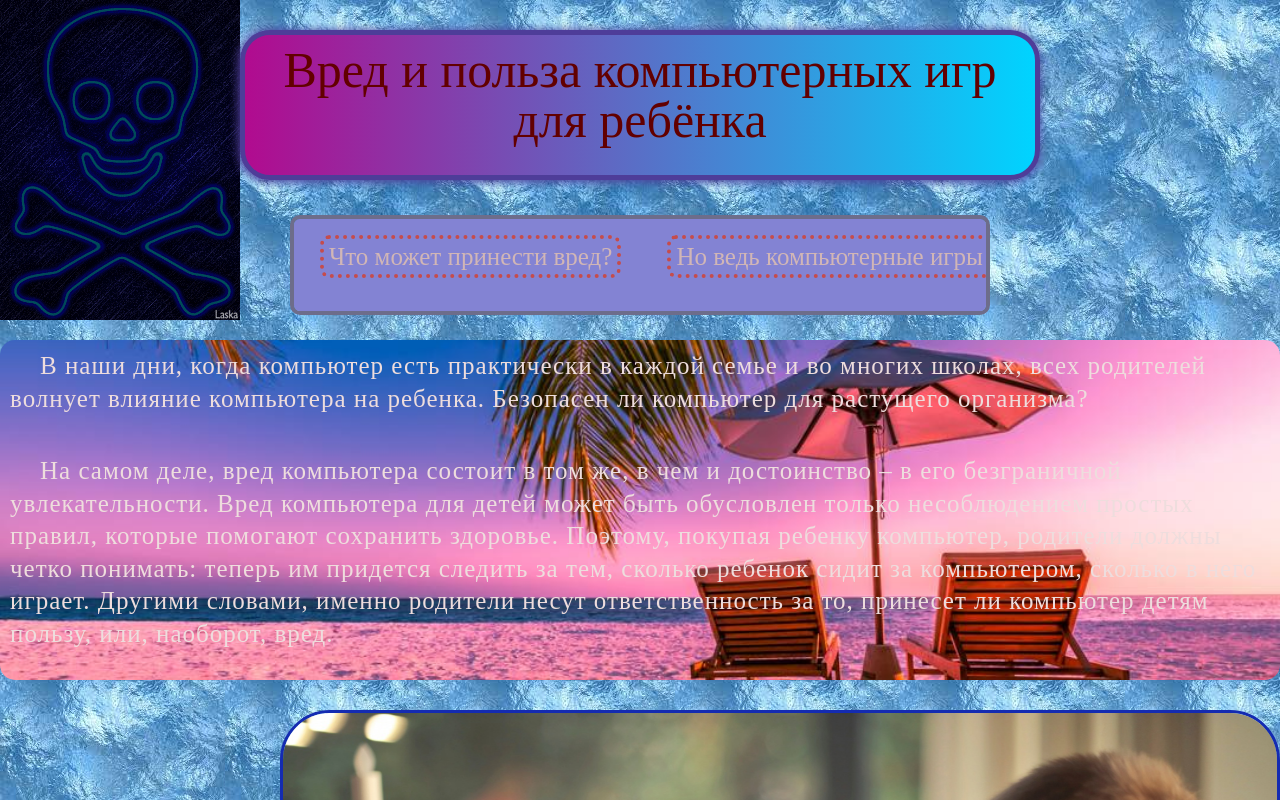
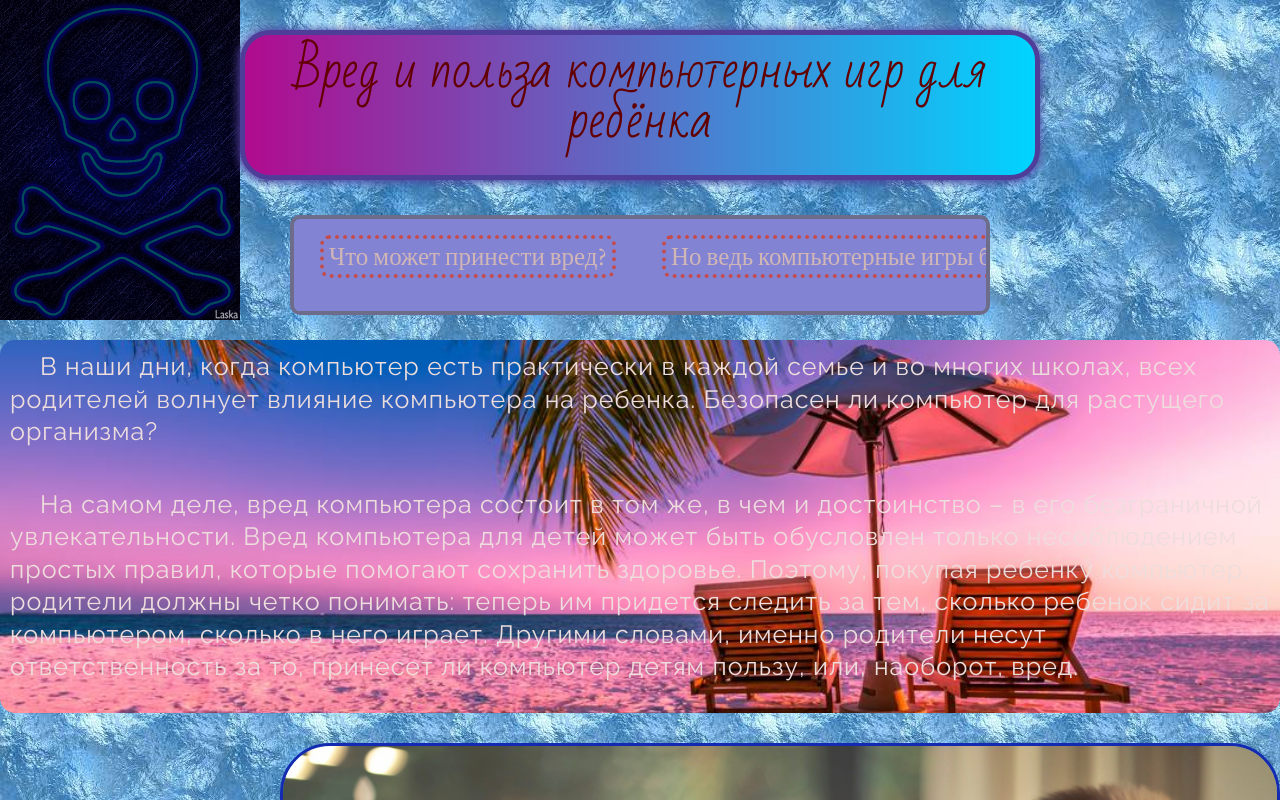
Before and after one commit to SkyDog19/lesson_7, a plain HTML site: page homework.html in a window 1280 px wide. Shown: the top 800 px of the page. Drawn offline with nearby package versions, Linux system fonts and the light colour scheme.

Commit message:
Update style_3.css

```diff
--- a/css/style_3.css
+++ b/css/style_3.css
@@ -1,3 +1,10 @@
+@import url('https://fonts.googleapis.com/css2?family=Raleway&display=swap');
+@import url('https://fonts.googleapis.com/css2?family=EB+Garamond&display=swap');
+@import url('https://fonts.googleapis.com/css2?family=Balsamiq+Sans&display=swap');
+@import url('https://fonts.googleapis.com/css2?family=Bad+Script&display=swap');
+@import url('https://fonts.googleapis.com/css2?family=Literata&display=swap');
+@import url('https://fonts.googleapis.com/css2?family=Fira+Mono&display=swap');
+
 body {
     background: url("../image/bodygif.gif") left top no-repeat fixed, url("../image/body.jpg");
 }
@@ -13,6 +20,7 @@ body {
 }
 
 h1 {
+    font-family: 'Bad Script', cursive;
     text-align: center;
     font-size: 50px;
     margin: 30px auto 35px;
@@ -42,6 +50,7 @@ h1 {
 }
 
 .list-menu li {
+    font-family: 'EB Garamond', serif;
     padding: 5px;
     font-size: 25px;
     display: inline-block;
@@ -62,6 +71,7 @@ h1 {
 }
 
 [class*="text"]  p {
+    font-family: 'Raleway', sans-serif;
     padding: 10px;
     font-size: 25px;
     line-height: 1.3;
@@ -81,6 +91,7 @@ h1 {
 }
 
 h2 {
+    font-family: 'Balsamiq Sans', cursive;
     color: #000;
     padding: 15px;
     font-size: 30px;
@@ -113,6 +124,7 @@ background: linear-gradient(32deg, rgba(2,0,36,1) 0%, rgba(30,121,9,0.5774684873
 }
 
 .list li {
+    font-family: 'Fira Mono', monospace;
 background: url("../image/check.png") 0 5px/25px no-repeat;
 padding-left: 33px;
 margin-bottom: 20px;
@@ -165,7 +177,7 @@ line-height: 1.3;
 }
 
 .footer p a {
-
+   font-family: 'Literata', serif;
     color: #fff;
     text-transform: uppercase;
     text-decoration: underline overline line-through;
```
